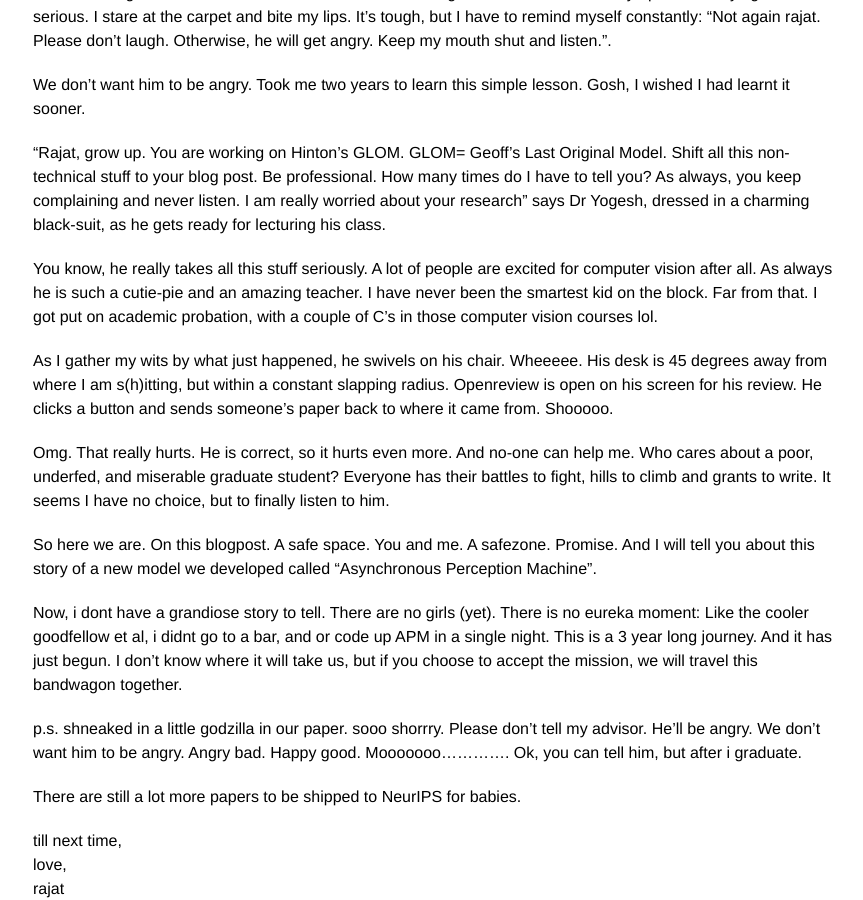
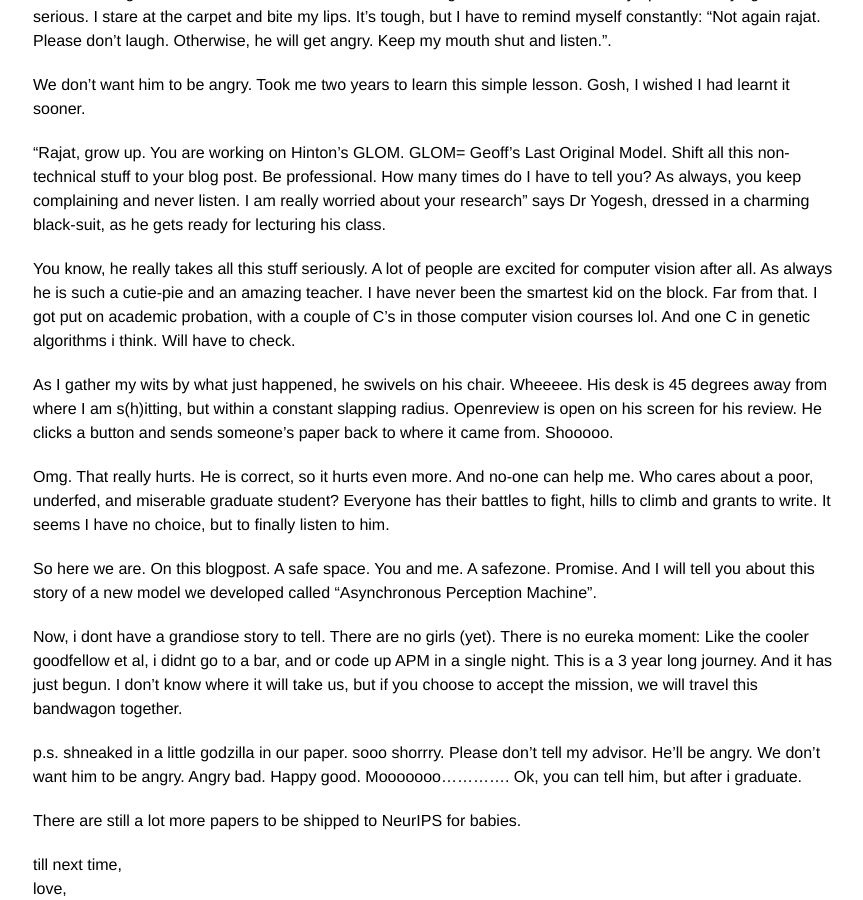
Before and after one commit to rajatmodi62/rajatmodi62.github.io, a Jekyll site: the page built from _posts/2024-10-26-hinton_apm.md, in a window 1280 px wide and 900 px high, scrolled down 906 px. Shown: the whole window, without its empty margins (207-1070 px from the left). Built offline with Jekyll 4.4.1, drawn with Linux system fonts in a browser that asks for light colours; comment, search, counter and statistics services are not loaded.

```diff
--- a/_posts/2024-10-26-hinton_apm.md
+++ b/_posts/2024-10-26-hinton_apm.md
@@ -21,7 +21,7 @@ We don't want him to be angry. Took me two years to learn this simple lesson. Go
 
 "Rajat, grow up. You are working on Hinton's GLOM.  GLOM= Geoff's Last Original Model. Shift all this non-technical stuff to your blog post. Be professional. How many times do I have to tell you? As always, you keep complaining and never listen. I am really worried about your research" says Dr Yogesh, dressed in a charming black-suit, as he gets ready for lecturing his class.
 
-You know, he really takes all this stuff seriously. A lot of people are excited for computer vision after all. As always he is such a cutie-pie and an amazing teacher. I have never been the smartest kid on the block. Far from that. I got put on academic probation, with a couple of C's in those computer vision courses lol.
+You know, he really takes all this stuff seriously. A lot of people are excited for computer vision after all. As always he is such a cutie-pie and an amazing teacher. I have never been the smartest kid on the block. Far from that. I got put on academic probation, with a couple of C's in those computer vision courses lol. And one C in genetic algorithms i think. Will have to check.
 
 As I gather my wits by what just happened, he swivels on his chair. Wheeeee. His desk is 45 degrees away from where I am s(h)itting, but within a constant slapping radius. Openreview is open on his screen for his review. He clicks a button and sends someone's paper back to where it came from.  Shooooo.
 
```
